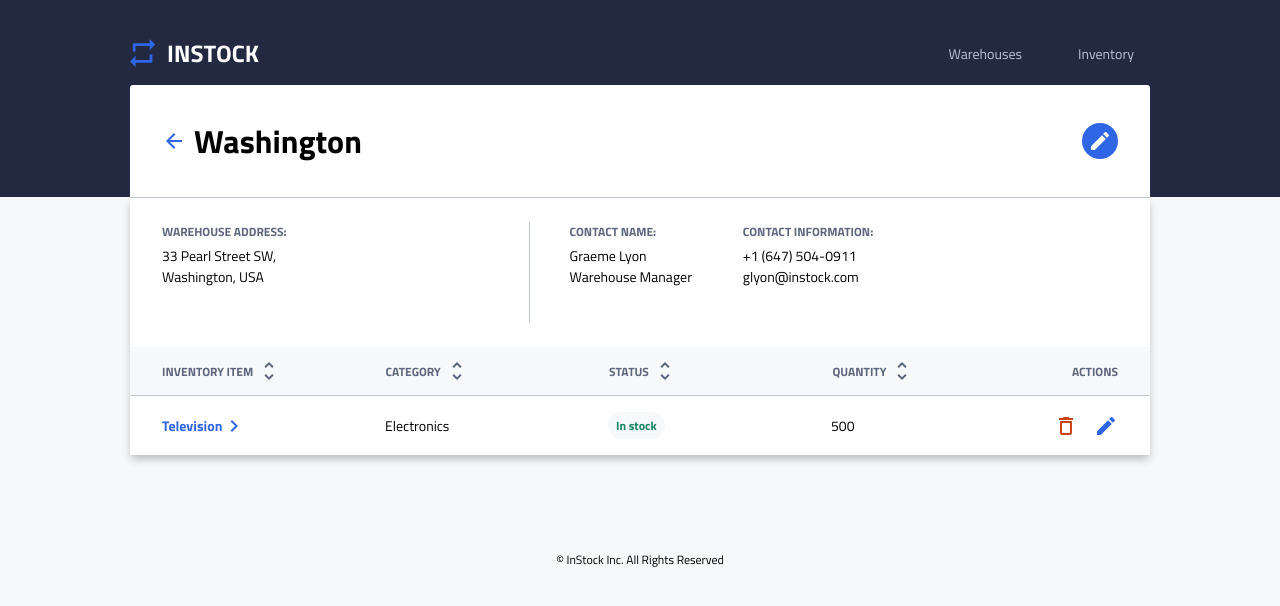
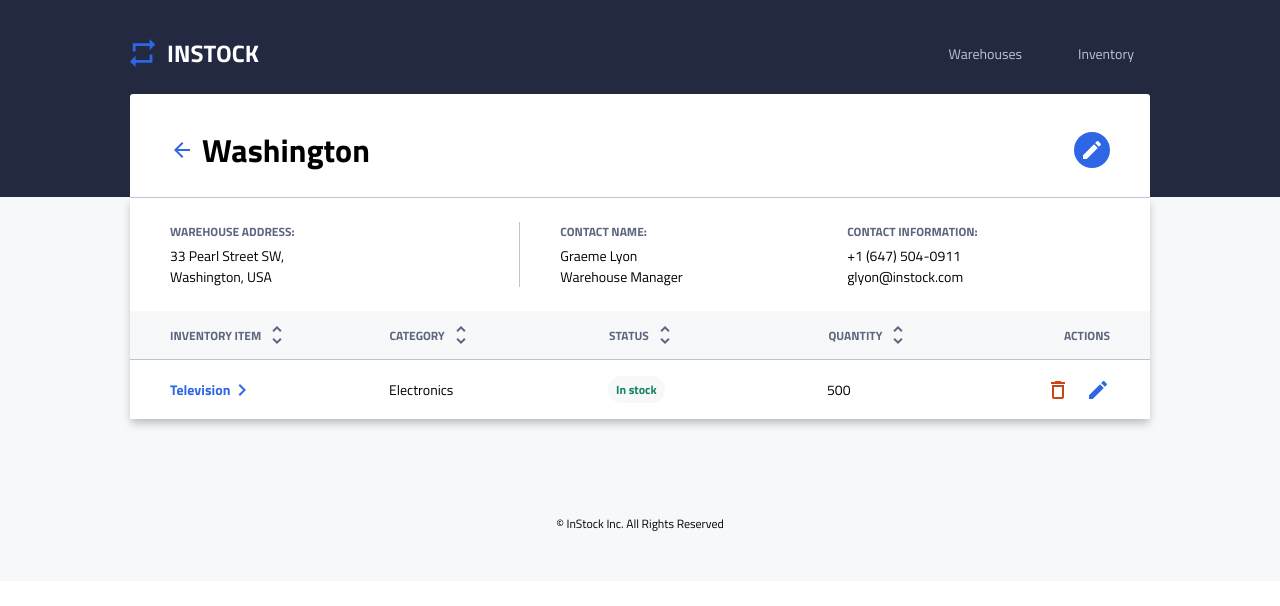
Before and after one commit to j-stax/instock-client, a React (Vite) app: page /warehouses/1 in a window 1280 px wide. Shown: the top 606 px of the page. Built offline with nearby package versions, Linux system fonts and the light colour scheme; no server answers.

Commit message:
WarehouseDetails.jsx + InventoryItem.jsx desktop styling.

```diff
--- a/src/components/InventoryItem/InventoryItem.jsx
+++ b/src/components/InventoryItem/InventoryItem.jsx
@@ -6,8 +6,6 @@ import EditIcon from '../../assets/icons/edit-24px.svg?react'
 
 
 export default function InventoryItem({ item, status, category, quantity }) {
-
-    //TODO: ADD NEW SET OF INVENTORY CONTENT FOR MOBILE (NO LABELS)
 
     return (
         <div className="inventory-item">
--- a/src/components/InventoryItem/InventoryItem.scss
+++ b/src/components/InventoryItem/InventoryItem.scss
@@ -8,6 +8,10 @@
 
     @include tablet {
         padding: 1rem 2rem;
+    }
+
+    @include desktop {
+        padding: 1rem 2.5rem;
     }
 
     &__mobile {
--- a/src/pages/WarehouseDetails/WarehouseDetails.jsx
+++ b/src/pages/WarehouseDetails/WarehouseDetails.jsx
@@ -3,8 +3,14 @@ import ArrowBackIcon from '../../assets/icons/arrow_back-24px.svg?react'
 import EditWhiteIcon from '../../assets/icons/edit-white-24px.svg?react'
 import InventoryItem from '../../components/InventoryItem/InventoryItem'
 import SortIcon from '../../assets/icons/sort-24px.svg?react'
+import { useState, useEffect } from 'react'
+import { useParams } from 'react-router-dom'
 
 export default function WarehouseDetails() {
+    const [warehouse, setWarehouse] = useState({})
+    const { id} = useParams()
+
+
     return (
         <div className="wh-details">
             <div className="wh-details__header-wrapper">
--- a/src/pages/WarehouseDetails/WarehouseDetails.scss
+++ b/src/pages/WarehouseDetails/WarehouseDetails.scss
@@ -30,8 +30,12 @@
         bottom: 1rem;
 
         @include tablet {
-            padding: 2rem;
+            padding: 2rem 2rem 1.4375rem;
             bottom: 0;
+        }
+
+        @include desktop {
+            padding: 2rem 2.5rem 1.4375rem;
         }
     }
 
@@ -70,12 +74,17 @@
             padding: 1.5rem 2rem;
             display: flex;
         }
+
+        @include desktop {
+            padding: 1.5rem 2.5rem;
+        }
     }
 
     &__address {
         margin-bottom: 2.25rem;
 
         @include tablet {
+            margin-bottom: 0;
             margin-right: 2rem;
             width: 35%;
         }
@@ -108,18 +117,13 @@
         @include tablet {
             border-left: 1px solid $secondary-cloud;
             padding-left: 2.5rem;
-            gap: 2rem;
+            gap: 1.5rem;
+            width: 65%;
         }
     }
 
     &__contact {
         flex: 0 1 50%;
-
-        &--info {
-            @include tablet {
-                width: 10rem;
-            }
-        }
     }
 
     &__sort-bar {
@@ -131,6 +135,10 @@
             justify-content: space-between;
             background-color: $bg-light-grey;
             padding: 0.75rem 2rem;
+        }
+
+        @include desktop {
+            padding: 0.75rem 2.5rem;
         }
     }
 
```
